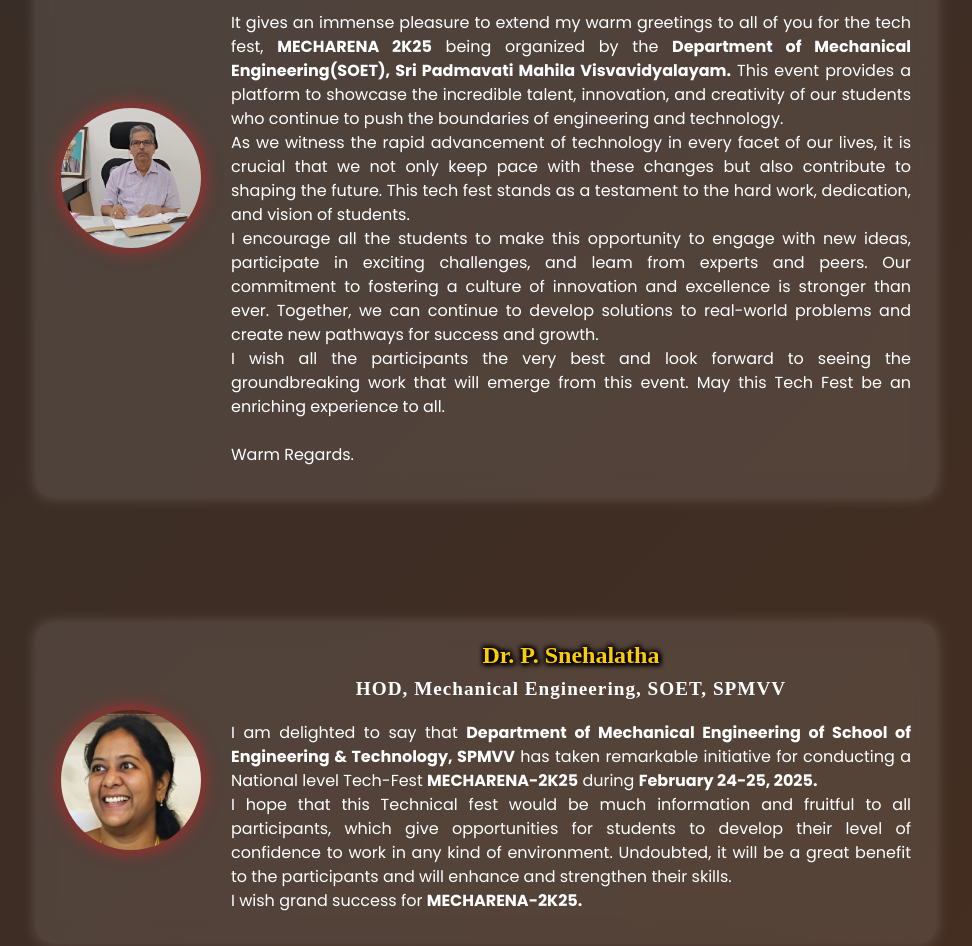
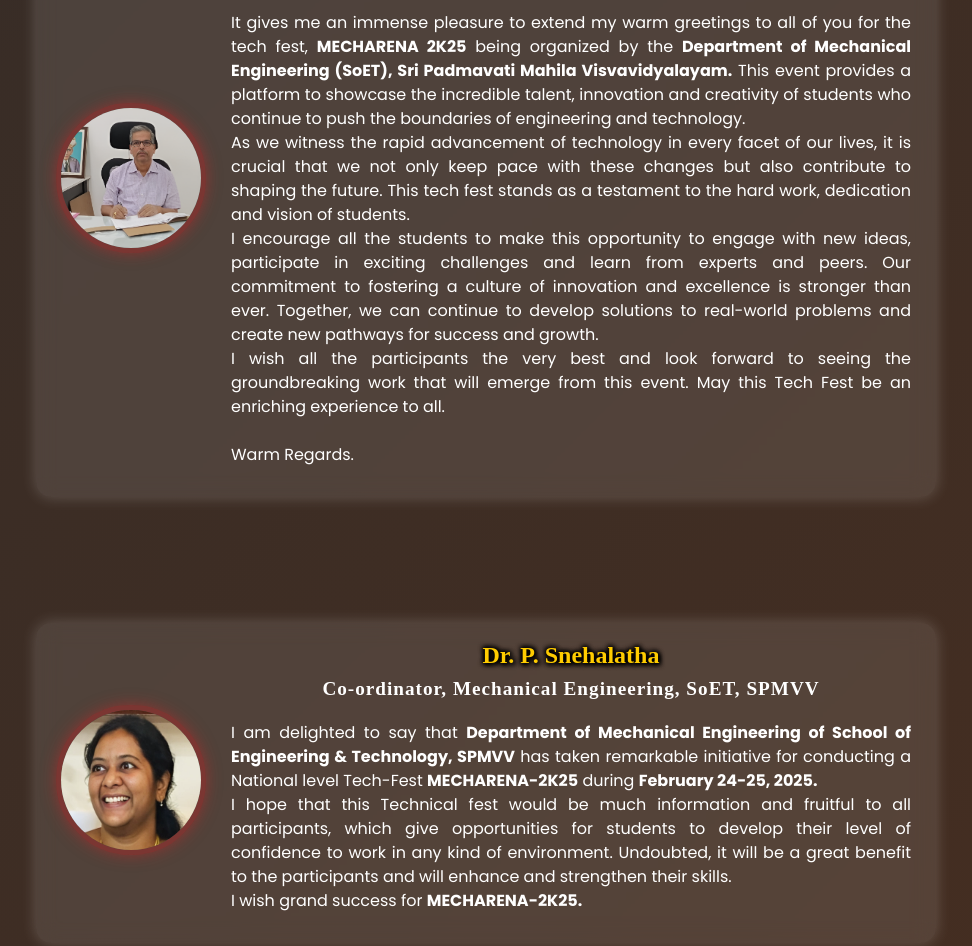
Before and after one commit to Pragati-Jaiswal3132/MecharenaTechFest, a plain HTML site: page msg.html in a window 1280 px wide. Shown: the part 2020-2966 px from the top of the page, without its empty margins (167-1139 px from the left). Drawn offline with Linux system fonts and the light colour scheme; a web font is replaced by a local one.

Commit message:
Update msg.html

```diff
--- a/msg.html
+++ b/msg.html
@@ -171,15 +171,15 @@
             <br />
 
             <p>
-              It gives an immense pleasure to extend my warm greetings to all of
+              It gives me an immense pleasure to extend my warm greetings to all of
               you for the tech fest, <b>MECHARENA 2K25</b> being organized by
               the
               <b
-                >Department of Mechanical Engineering(SOET), Sri Padmavati
+                >Department of Mechanical Engineering (SoET), Sri Padmavati
                 Mahila Visvavidyalayam.</b
               >
               This event provides a platform to showcase the incredible talent,
-              innovation, and creativity of our students who continue to push
+              innovation and creativity of students who continue to push
               the boundaries of engineering and technology.
             </p>
 
@@ -187,13 +187,13 @@
               As we witness the rapid advancement of technology in every facet
               of our lives, it is crucial that we not only keep pace with these
               changes but also contribute to shaping the future. This tech fest
-              stands as a testament to the hard work, dedication, and vision of
+              stands as a testament to the hard work, dedication and vision of
               students.
             </p>
 
             <p>
               I encourage all the students to make this opportunity to engage
-              with new ideas, participate in exciting challenges, and leam from
+              with new ideas, participate in exciting challenges and learn from
               experts and peers. Our commitment to fostering a culture of
               innovation and excellence is stronger than ever. Together, we can
               continue to develop solutions to real-world problems and create
@@ -218,7 +218,7 @@
         </div>
         <div class="event-content">
           <h2>Dr. P. Snehalatha</h2>
-          <p class="date">HOD, Mechanical Engineering, SOET, SPMVV</p>
+          <p class="date">Co-ordinator, Mechanical Engineering, SoET, SPMVV</p>
           <div class="info">
             <p>
               I am delighted to say that
@@ -249,7 +249,7 @@
         </div>
         <div class="event-content">
           <h2>Dr. J. Venkatesu Naik</h2>
-          <p class="date">Convenor, Mecharena Tech Fest, SOET, SPMVV</p>
+          <p class="date">Convenor, Mecharena Tech Fest, SoET, SPMVV</p>
           <div class="info">
             <p>
               It gives me immense pleasure and honor to welcome all the
@@ -287,7 +287,7 @@
         </div>
         <div class="event-content">
           <h2>Mrs. V. Jyotsna Kalpana</h2>
-          <p class="date">Co-Convenor, Mecharena Tech Fest, SOET, SPMVV</p>
+          <p class="date">Co-Convenor, Mecharena Tech Fest, SoET, SPMVV</p>
           <div class="info">
             <p>
               I am delighted to welcome all students to our National-Level
```
